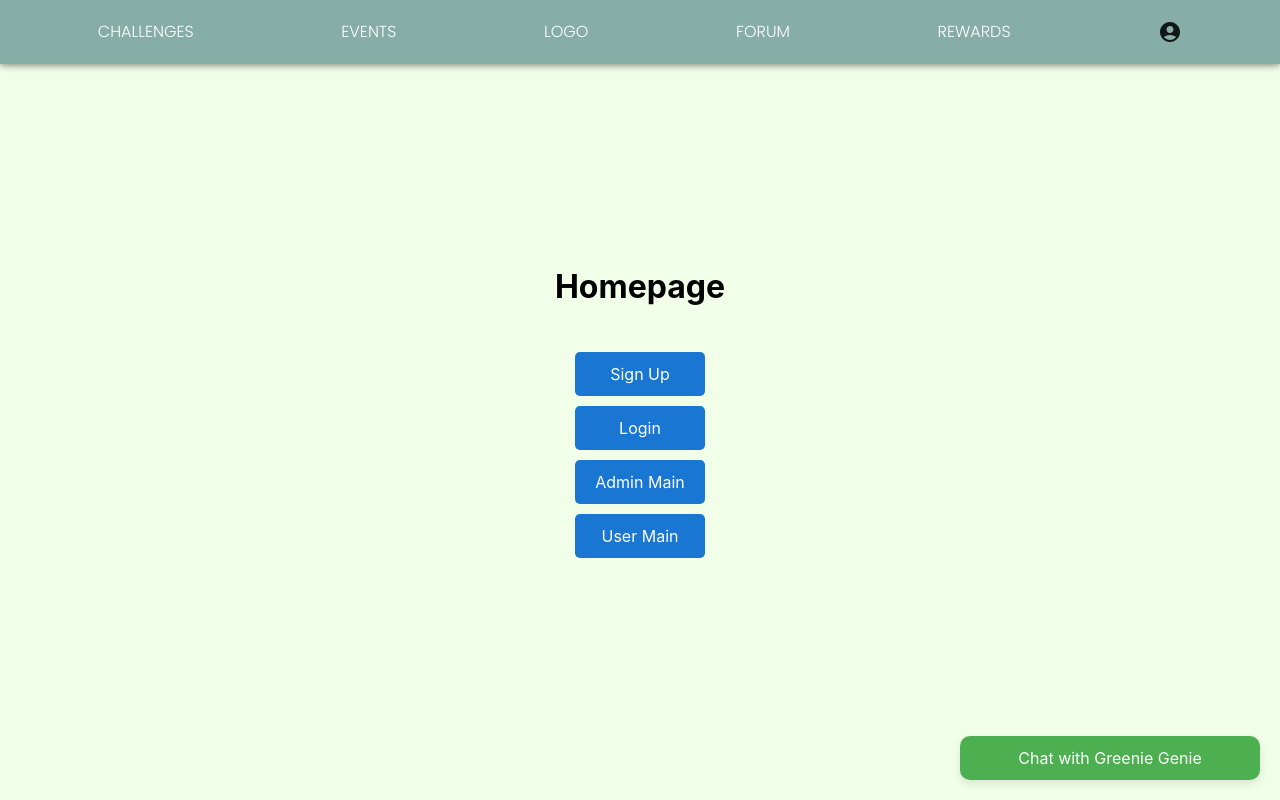
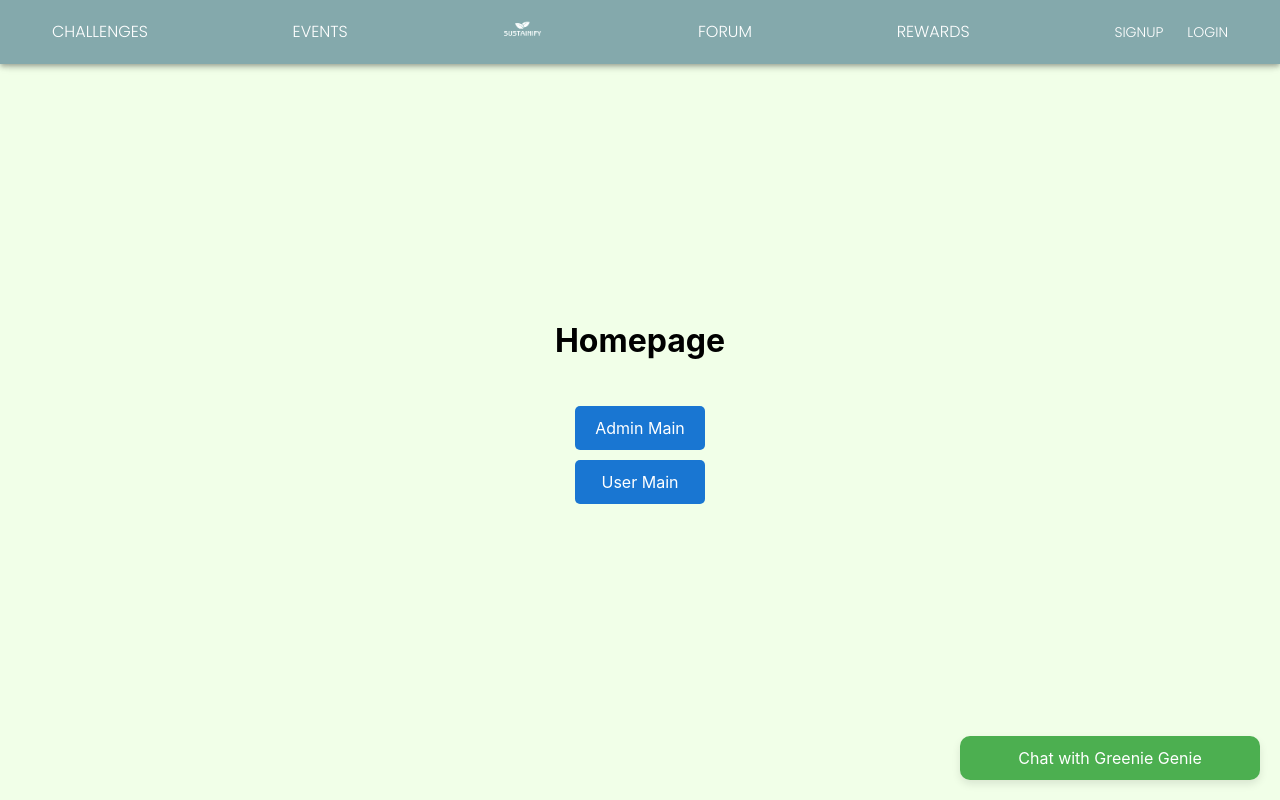
Before and after one commit to chloelkl/sustainify, a React (Vite) app in the folder client/: page / in a window 1280 px wide. Built offline with nearby package versions, Linux system fonts and the light colour scheme.

Commit message:
Improved system overview

```diff
--- a/client/src/components/Navbar.jsx
+++ b/client/src/components/Navbar.jsx
@@ -1,22 +1,27 @@
+// client/src/components/Navbar.jsx
 import React from 'react';
 import { AppBar, Toolbar, Typography, IconButton } from '@mui/material';
-import { Link } from 'react-router-dom';
+import { Link, useNavigate } from 'react-router-dom';
 import { styled } from '@mui/system';
 import AccountCircle from '@mui/icons-material/AccountCircle';
+import { useAuth } from '../context/AuthContext'; // Import the Auth context
 
 const StyledToolbar = styled(Toolbar)({
   display: 'flex',
   justifyContent: 'space-around',
+  alignItems: 'center',
 });
 
 const NavLinks = styled('div')({
   display: 'flex',
   alignItems: 'center',
   width: '100%',
-  justifyContent: 'space-around',
+  justifyContent: 'space-between',
+  padding: '0 20px',
 });
 
-const Logo = styled(Typography)({
+const Logo = styled('img')({
+  height: '40px',
   textAlign: 'center',
 });
 
@@ -29,9 +34,26 @@ const StyledLink = styled(Link)(({ theme }) => ({
   },
 }));
 
+const AuthLinks = styled('div')({
+  display: 'flex',
+  alignItems: 'center',
+  gap: '8px',
+});
+
 function Navbar() {
+  const { isAuthenticated, user } = useAuth(); // Get the auth status and user details
+  const navigate = useNavigate();
+
+  const handleProfileClick = () => {
+    if (user.role === 'admin') {
+      navigate('/account/admin/main');
+    } else {
+      navigate('/account/user/main');
+    }
+  };
+
   return (
-    <AppBar position="fixed" style={{ zIndex: 1300 }}>
+    <AppBar position="fixed" style={{ zIndex: 1300, backgroundColor: '#84a9ac' }}>
       <StyledToolbar>
         <NavLinks>
           <StyledLink to="/challenges">
@@ -41,7 +63,7 @@ function Navbar() {
             <Typography>EVENTS</Typography>
           </StyledLink>
           <StyledLink to="/">
-            <Logo>LOGO</Logo>
+            <Logo src="/src/assets/Logo_XBG.png" alt="LOGO" /> {/* Use your logo image path */}
           </StyledLink>
           <StyledLink to="/forum">
             <Typography>FORUM</Typography>
@@ -49,9 +71,20 @@ function Navbar() {
           <StyledLink to="/rewards">
             <Typography>REWARDS</Typography>
           </StyledLink>
-          <IconButton color="inherit">
-            <AccountCircle />
-          </IconButton>
+          {isAuthenticated ? (
+            <IconButton color="inherit" onClick={handleProfileClick}>
+              <AccountCircle />
+            </IconButton>
+          ) : (
+            <AuthLinks>
+              <StyledLink to="/account/signup">
+                <Typography variant="body2">SIGNUP</Typography>
+              </StyledLink>
+              <StyledLink to="/account/login">
+                <Typography variant="body2">LOGIN</Typography>
+              </StyledLink>
+            </AuthLinks>
+          )}
         </NavLinks>
       </StyledToolbar>
     </AppBar>
--- a/client/src/pages/Homepage.jsx
+++ b/client/src/pages/Homepage.jsx
@@ -6,12 +6,6 @@ function Homepage() {
         <div style={containerStyle}>
             <h1>Homepage</h1>
             <div style={linkContainerStyle}>
-                <Link to="/account/signup" style={linkStyle}>
-                    Sign Up
-                </Link>
-                <Link to="/account/login" style={linkStyle}>
-                    Login
-                </Link>
                 <Link to="/account/admin/main" style={linkStyle}>
                     Admin Main
                 </Link>
--- a/client/src/pages/account/admin/AdminMain.jsx
+++ b/client/src/pages/account/admin/AdminMain.jsx
@@ -1,5 +1,6 @@
 import React, { useState, useEffect } from 'react';
 import { useNavigate } from 'react-router-dom';
+import { useAuth } from '/src/context/AuthContext';
 import Dashboard from './Dashboard';
 import SystemOverview from './SystemOverview';
 import CommunicationTools from './CommunicationTools';
@@ -11,6 +12,7 @@ const AdminMain = () => {
     const [showContainer, setShowContainer] = useState(false);
     const [showSectionTitles, setShowSectionTitles] = useState(true);
     const navigate = useNavigate();
+    const { logout } = useAuth();
 
     const handleSectionClick = (section) => {
         setSelectedSection(section);
@@ -38,8 +40,7 @@ const AdminMain = () => {
     }, [isMorphed]);
 
     const handleLogout = () => {
-        localStorage.removeItem('token');
-        navigate('/account/login');
+        logout();
     };
 
     const renderSection = () => {
--- a/client/src/pages/account/admin/SystemOverview.jsx
+++ b/client/src/pages/account/admin/SystemOverview.jsx
@@ -4,8 +4,10 @@ import axios from 'axios';
 const SystemOverview = () => {
     const [analytics, setAnalytics] = useState([]);
     const [backupHistory, setBackupHistory] = useState([]);
-    const [error, setError] = useState(null);
+    const [analyticsError, setAnalyticsError] = useState(null);
+    const [backupHistoryError, setBackupHistoryError] = useState(null);
     const [signupLink, setSignupLink] = useState('');
+    const [signupLinkError, setSignupLinkError] = useState(null);
     const [otp, setOtp] = useState('');
     const [backupType, setBackupType] = useState('full');
     const [fileFormat, setFileFormat] = useState('csv');
@@ -27,7 +29,7 @@ const SystemOverview = () => {
             })
             .catch(error => {
                 console.error("There was an error fetching the analytics!", error);
-                setError('Failed to fetch analytics.');
+                setAnalyticsError('Failed to fetch analytics.');
             });
     };
 
@@ -43,7 +45,7 @@ const SystemOverview = () => {
             })
             .catch(error => {
                 console.error("There was an error fetching the backup history!", error);
-                setError('Failed to fetch backup history.');
+                setBackupHistoryError('Failed to fetch backup history.');
             });
     };
 
@@ -58,7 +60,7 @@ const SystemOverview = () => {
             })
             .catch(error => {
                 console.error("There was an error creating the backup!", error);
-                setError('Failed to create backup.');
+                setBackupHistoryError('Failed to create backup.');
             });
     };
 
@@ -70,11 +72,12 @@ const SystemOverview = () => {
             })
             .catch(error => {
                 console.error("There was an error deleting the backup!", error);
-                setError('Failed to delete backup.');
+                setBackupHistoryError('Failed to delete backup.');
             });
     };
 
     const handleGenerateAdminSignupLink = () => {
+        setSignupLinkError(null); // Clear previous errors
         axios.post('http://localhost:3000/admin/generate-admin-signup')
             .then(response => {
                 setSignupLink(response.data.signupLink);
@@ -82,24 +85,27 @@ const SystemOverview = () => {
             })
             .catch(error => {
                 console.error("There was an error generating the admin signup link!", error);
-                setError('Failed to generate admin signup link.');
+                setSignupLinkError('Failed to generate admin signup link.');
             });
     };
 
-    if (error) {
-        return <div>Error: {error}</div>;
-    }
-
     return (
         <div style={containerStyle}>
+            <div style={leftContainerStyle}>
                 <div style={sectionStyle}>
                     <h2>Analytics</h2>
-                {analytics.map((item, index) => (
-                    <div key={index}>{item.metric}: {item.value}</div>
-                ))}
+                    {analyticsError && <div style={errorStyle}>{analyticsError}</div>}
+                    {analytics.length > 0 ? (
+                        <div> {/* Use chart library or custom code to display analytics as shown in the image */}</div>
+                    ) : (
+                        <p>No analytics data available.</p>
+                    )}
                 </div>
+            </div>
+            <div style={rightContainerStyle}>
                 <div style={sectionStyle}>
                     <h2>Backup History</h2>
+                    {backupHistoryError && <div style={errorStyle}>{backupHistoryError}</div>}
                     <label>
                         Backup Type:
                         <select value={backupType} onChange={(e) => setBackupType(e.target.value)}>
@@ -119,7 +125,7 @@ const SystemOverview = () => {
                     <button onClick={handleBackupNow}>Backup Now</button>
                     <ul>
                         {backupHistory.map((backup, index) => (
-                        <li key={index}>
+                            <li key={index} style={backupItemStyle}>
                                 <strong>Name:</strong> {backup.name} <br />
                                 <strong>Date:</strong> {backup.date} <br />
                                 <strong>Type:</strong> {backup.type}
@@ -130,6 +136,7 @@ const SystemOverview = () => {
                 </div>
                 <div style={sectionStyle}>
                     <h2>Generate Admin Signup Link</h2>
+                    {signupLinkError && <div style={errorStyle}>{signupLinkError}</div>}
                     <button onClick={handleGenerateAdminSignupLink}>Generate Link</button>
                     {signupLink && (
                         <div>
@@ -139,18 +146,56 @@ const SystemOverview = () => {
                     )}
                 </div>
             </div>
+        </div>
     );
 };
 
 const containerStyle = {
+    display: 'flex',
     padding: '20px',
-    backgroundColor: '#fff',
+    backgroundColor: '#f0f0f0',
     borderRadius: '10px',
     boxShadow: '0 0 10px rgba(0,0,0,0.1)',
+    gap: '20px'
+};
+
+const leftContainerStyle = {
+    flex: 2,
+    display: 'flex',
+    flexDirection: 'column',
+    gap: '20px'
+};
+
+const rightContainerStyle = {
+    flex: 1,
+    display: 'flex',
+    flexDirection: 'column',
+    gap: '20px'
 };
 
 const sectionStyle = {
-    marginBottom: '20px',
+    backgroundColor: '#ffffff',
+    padding: '20px',
+    borderRadius: '10px',
+    boxShadow: '0 0 5px rgba(0,0,0,0.1)',
+    display: 'flex',
+    flexDirection: 'column',
+    gap: '10px'
+};
+
+const errorStyle = {
+    color: 'red',
+    marginBottom: '10px',
+};
+
+const backupItemStyle = {
+    backgroundColor: '#f9f9f9',
+    padding: '10px',
+    borderRadius: '5px',
+    marginBottom: '10px',
+    display: 'flex',
+    flexDirection: 'column',
+    gap: '5px'
 };
 
 export default SystemOverview;
--- a/client/src/pages/account/user/UserMain.jsx
+++ b/client/src/pages/account/user/UserMain.jsx
@@ -1,12 +1,13 @@
 import React from 'react';
 import { useNavigate } from 'react-router-dom';
+import { useAuth } from '/src/context/AuthContext';
 
 const UserMain = () => {
     const navigate = useNavigate();
+    const { logout } = useAuth();
 
     const handleLogout = () => {
-        localStorage.removeItem('token');
-        navigate('/account/login');
+        logout();
     };
 
     return (
```
Also changed, not shown: client/src/context/AuthContext.jsx (+13 -2 lines), client/src/pages/account/main/Login.jsx (+4 -11 lines), client/src/assets/Logo_XBG.png (added). Lines whose indentation alone changed are shown as unchanged.
